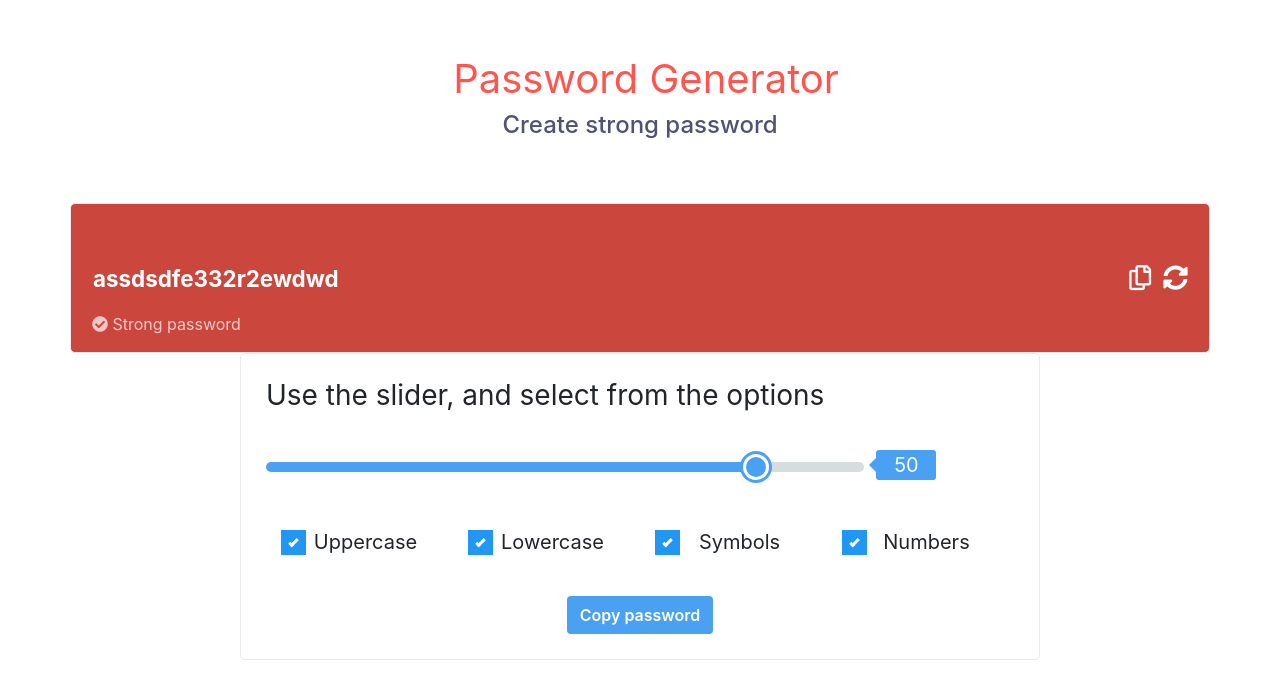
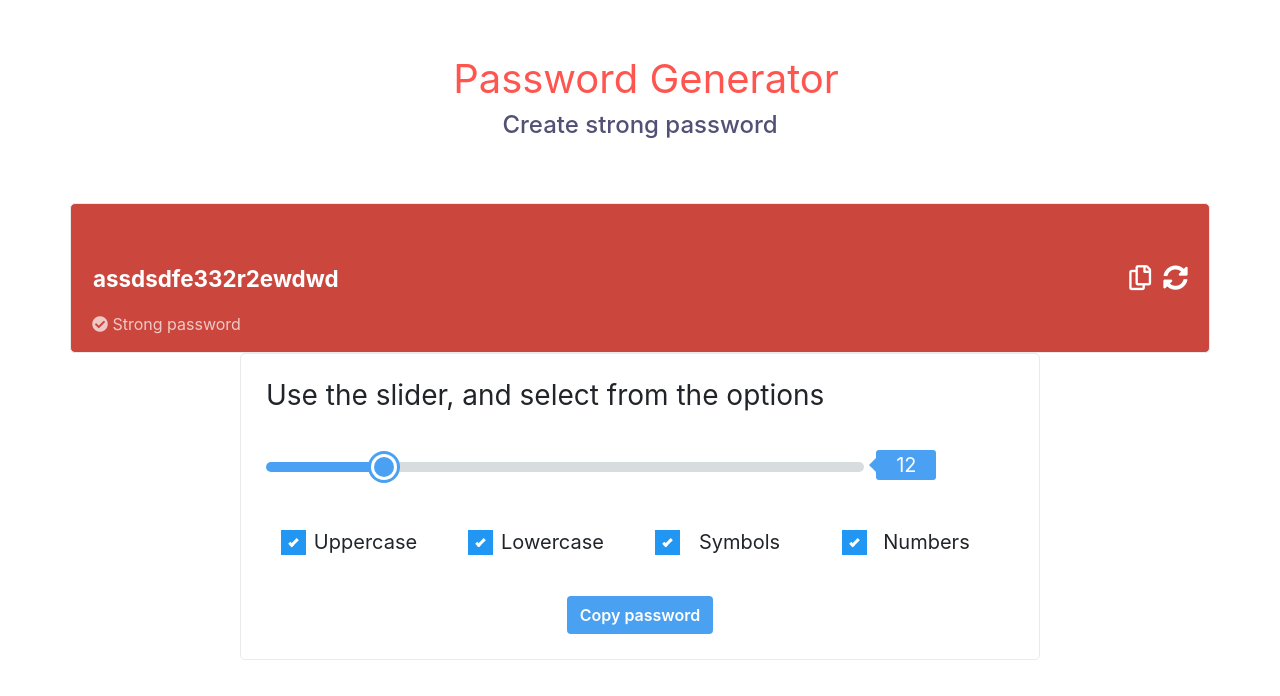
Before and after one commit to AigarsPeda/password-generator, a React app: page / in a window 1280 px wide. Shown: the top 696 px of the page. Built offline with nearby package versions, Linux system fonts and the light colour scheme.

Commit message:
slaider value update

```diff
--- a/src/components/container/Container.tsx
+++ b/src/components/container/Container.tsx
@@ -1,4 +1,4 @@
-import React from "react";
+import React, { useState } from "react";
 import "./Container.scss";
 import Button from "./button/Button";
 import Slider from "./slider/Slider";
@@ -30,8 +30,10 @@
 ];
 
 const Container: React.FC = () => {
+  const [rangeValue, setRangeValue] = useState(12);
+
   const onChangeSlider = (e: React.ChangeEvent<HTMLInputElement>) => {
-    console.log(e.target.value);
+    setRangeValue(parseInt(e.target.value, 10));
   };
 
   const onChangeCheckBox = (e: React.ChangeEvent<HTMLInputElement>) => {
@@ -48,8 +50,8 @@
               min={1}
               max={60}
               step={1}
-              value={50}
-              defaultLength={50}
+              value={rangeValue}
+              defaultLength={rangeValue}
               onChangeValue={onChangeSlider}
             />
           </div>
@@ -63,7 +65,6 @@
                   name={checkbox.name}
                   checked={checkbox.isChecked}
                   label={checkbox.label}
-                  //value="yes"
                   onChange={onChangeCheckBox}
                 />
               );
--- a/src/components/container/slider/Slider.tsx
+++ b/src/components/container/slider/Slider.tsx
@@ -31,7 +31,6 @@
 
   if (range !== defaultLength || !range) {
     setRange(defaultLength);
-    //range = defaultLength;
   }
 
   const progressValue = defaultLength;
```
